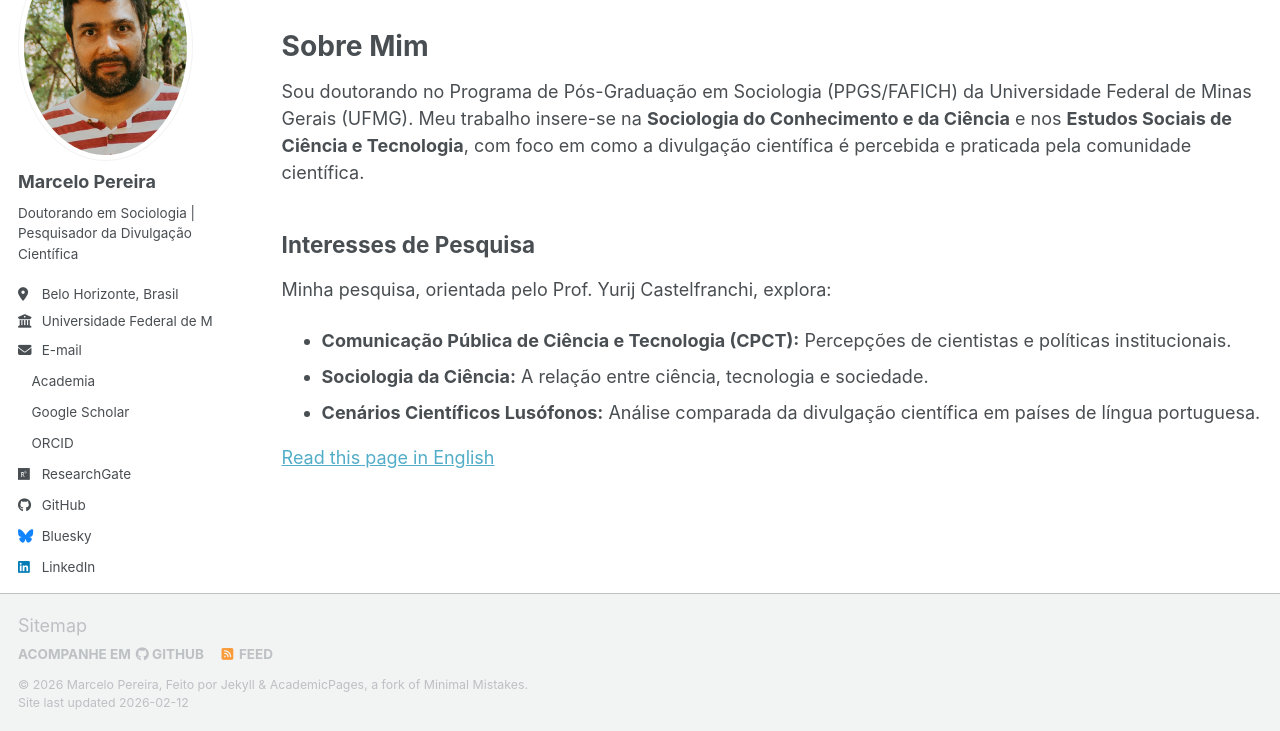
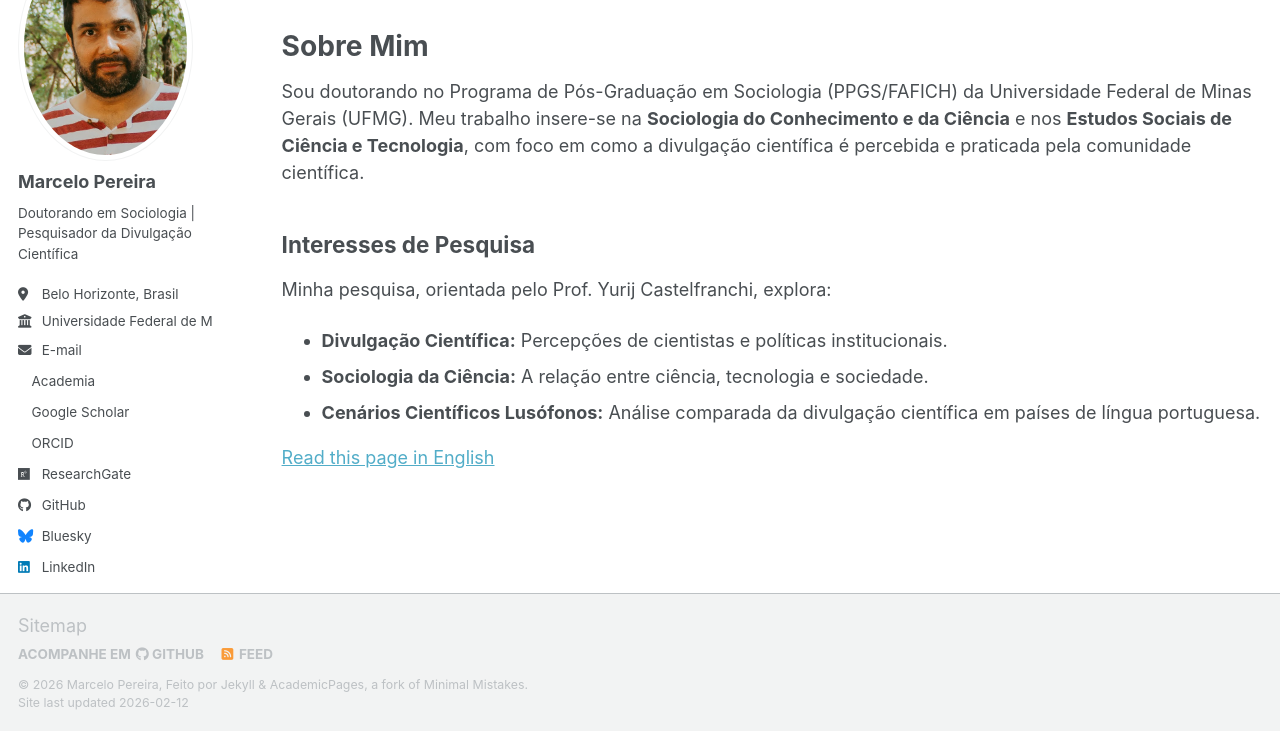
Before and after one commit to marcelo-pereira-pcst/marcelo-pereira-pcst.github.io, a Jekyll site: the page built from _pages/about.md, in a window 1280 px wide, cut to the strip 169-900 px from the top of the page. Built offline with Jekyll 4.4.1, drawn with Linux system fonts in a browser that asks for light colours; a script bundle is joined from its source files by our own code; library files that are not in the unit come from our copies.

Commit message:
Atualização na pagina "Sobre Mim"

```diff
--- a/_pages/about.md
+++ b/_pages/about.md
@@ -9,7 +9,7 @@ Sou doutorando no Programa de Pós-Graduação em Sociologia (PPGS/FAFICH) da Un
 
 ## Interesses de Pesquisa
 Minha pesquisa, orientada pelo Prof. Yurij Castelfranchi, explora:
-* **Comunicação Pública de Ciência e Tecnologia (CPCT):** Percepções de cientistas e políticas institucionais.
+* **Divulgação Científica:** Percepções de cientistas e políticas institucionais.
 * **Sociologia da Ciência:** A relação entre ciência, tecnologia e sociedade.
 * **Cenários Científicos Lusófonos:** Análise comparada da divulgação científica em países de língua portuguesa.
 
```
